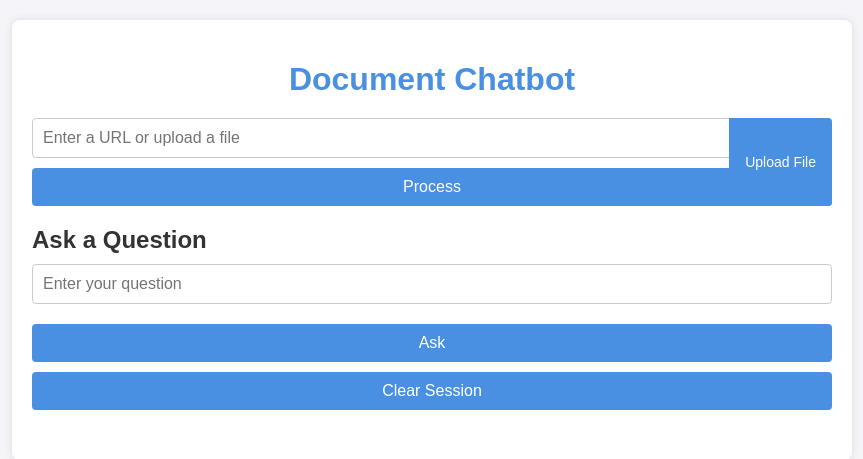
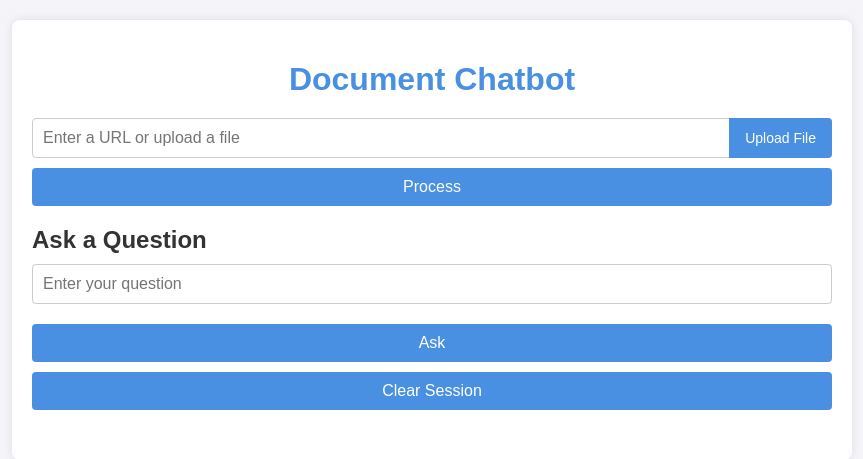
Before and after one commit to sidkodr01/parsebot, a Flask app: page / in a window 1280 px wide. Shown: the top 459 px of the page, without its empty margins (208-1071 px from the left). Run offline with Flask 3, Linux system fonts and the light colour scheme.

Commit message:
sixth commit

```diff
--- a/static/styles.css
+++ b/static/styles.css
@@ -47,7 +47,7 @@ h2 {
     position: absolute;
     right: 0;
     top: 0;
-    height: 100%;
+    height: 45%;
     background-color: #4a90e2;
     color: white;
     padding: 0 16px;
```
